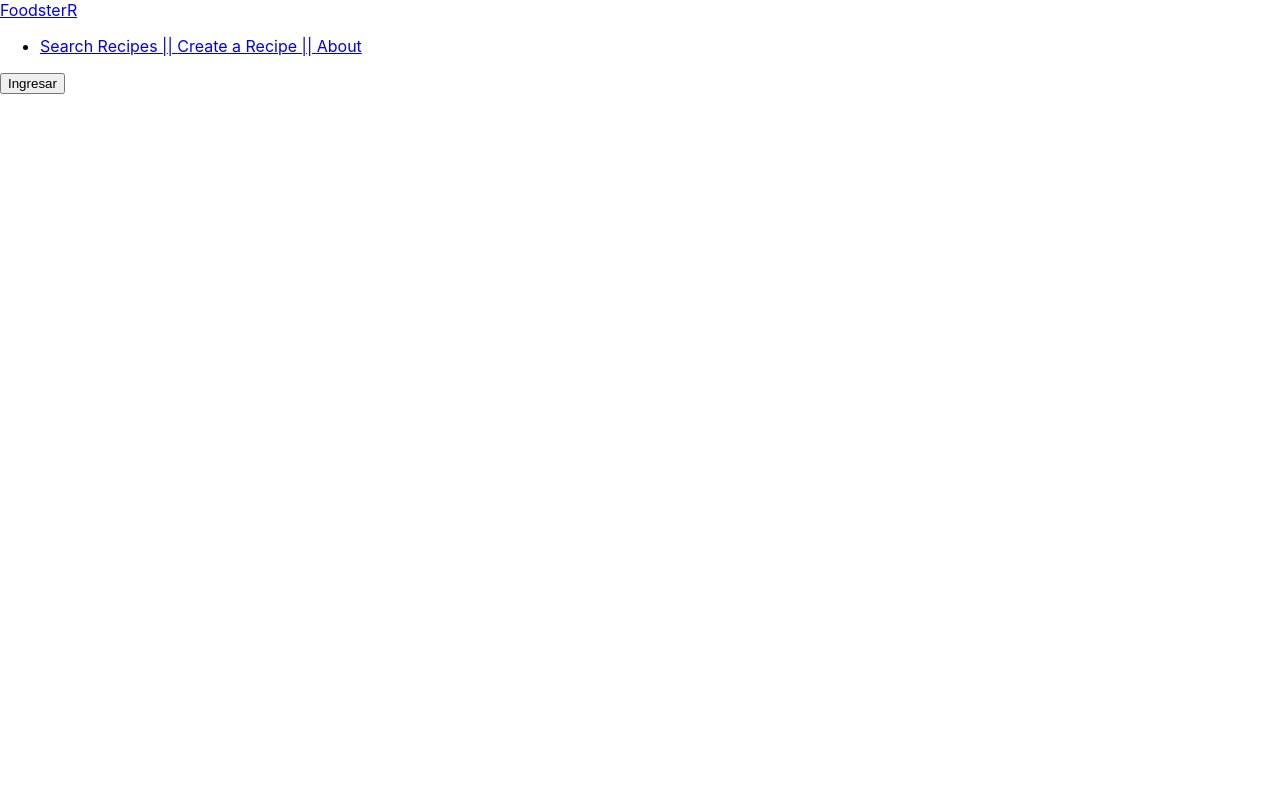
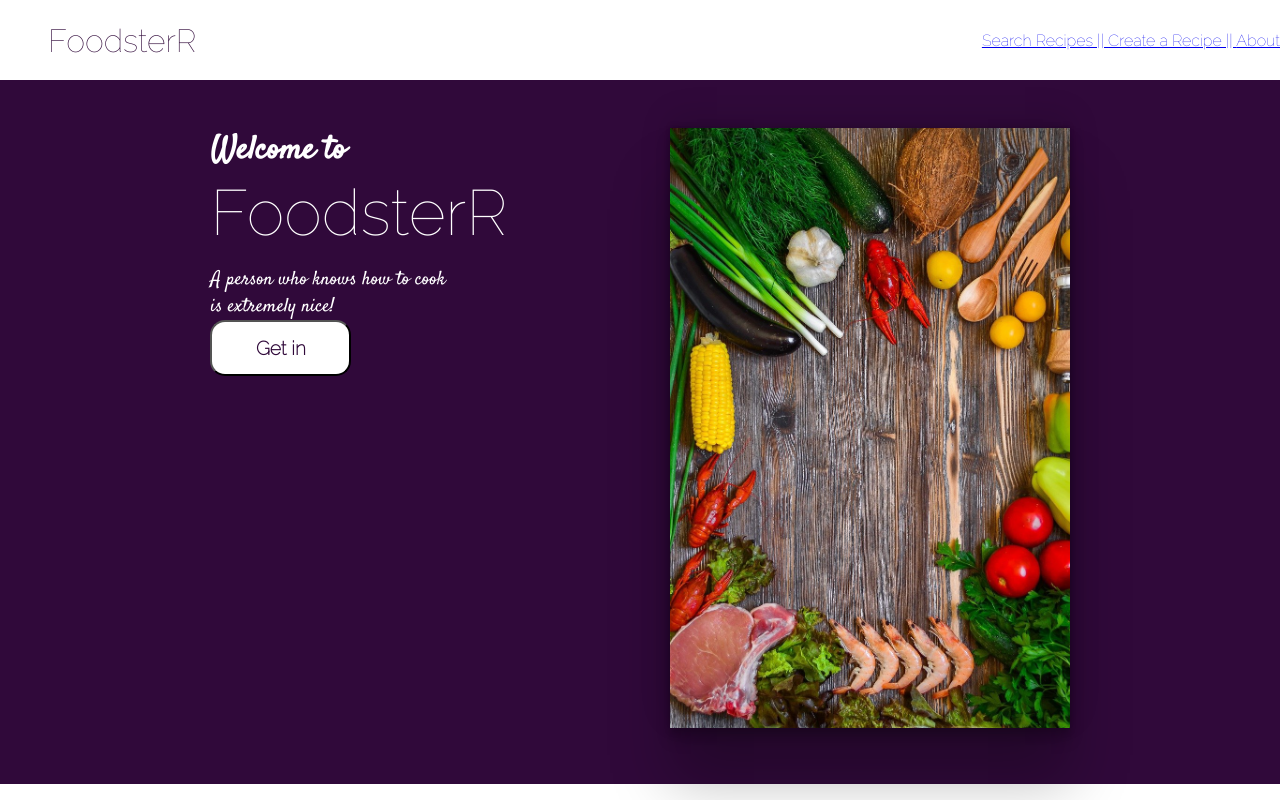
Before and after one commit to wellnahuel/PI.Food.PT07, a React (Create React App) app in the folder client/: page / in a window 1280 px wide. Built offline with nearby package versions, Linux system fonts and the light colour scheme.

Commit message:
32° commit , only resy form for create recipe.Firsts css files ready

```diff
--- a/client/public/index.html
+++ b/client/public/index.html
@@ -15,6 +15,7 @@
       user's mobile device or desktop. See https://developers.google.com/web/fundamentals/web-app-manifest/
     -->
     <link rel="manifest" href="%PUBLIC_URL%/manifest.json" />
+    <link href="https://fonts.googleapis.com/css2?family=Satisfy&display=swap" rel="stylesheet">
     <!--
       Notice the use of %PUBLIC_URL% in the tags above.
       It will be replaced with the URL of the `public` folder during the build.
--- a/client/src/components/Details/Details.jsx
+++ b/client/src/components/Details/Details.jsx
@@ -30,6 +30,8 @@ export default function Details() {
 						<h4>{recipe.diets}</h4>
 						<p dangerouslySetInnerHTML={{__html: recipe.summary,}}/>
 						<h4>{recipe.healthScore}</h4>
+						{/* <p obj.analyzedInstructions[0]?.steps.map(el => el.step)/> */}
+
 					</> :
 					<div>loading...</div>
 				}
--- /dev/null
+++ b/client/src/components/Landing/Landing.css
@@ -0,0 +1,60 @@
+@import url('https://fonts.googleapis.com/css2?family=Montserrat:wght@200&family=Raleway:wght@100&display=swap');
+
+
+.background-container {
+	display: flex;
+	background-color: #30093a;
+	height: 80vh;
+	justify-content: space-evenly;
+	padding: 3rem 3rem 1rem 3rem;
+}
+
+.left-container {
+	display: flex;
+	flex-direction: column;
+}
+
+.welcome {
+	font-family: 'Satisfy', cursive;
+	color: #fff;
+	font-size: 0.5em;
+	margin: 0;
+}
+
+.title {
+	font-family: 'Raleway', sans-serif;
+	color: #ffffff;
+	font-size: 4em;
+}
+
+.phrase {
+	font-family: 'Satisfy', cursive;
+	margin-top: 1rem;
+}
+
+.phrase p {
+	font-family: 'Satisfy', cursive;
+	margin: 0;
+	color: #fff;
+	font-size: 1.2em;
+	font-weight: 300;
+}
+
+.button-get-in {
+	font-family: 'Raleway', sans-serif;
+	font-weight: 900;
+	background-color: #fff;
+	border-radius: 15px;
+	cursor: pointer;
+	color: #30093a;
+	font-size: 1.2em;
+	width: 11vw;
+	height: 7vh;
+}
+
+.landing-image img {
+	max-height: 75vh;
+	box-shadow: rgba(0, 0, 0, 0.25) 0px 54px 55px,
+		rgba(0, 0, 0, 0.12) 0px -12px 30px, rgba(0, 0, 0, 0.12) 0px 4px 6px,
+		rgba(0, 0, 0, 0.17) 0px 12px 13px, rgba(0, 0, 0, 0.09) 0px -3px 5px;
+}
--- a/client/src/components/Landing/Landing.jsx
+++ b/client/src/components/Landing/Landing.jsx
@@ -1,22 +1,30 @@
+import './Landing.css';
 import React from 'react';
 import { Link } from 'react-router-dom';
+import landingImage from '../../../src/images/food-1898194_1280.jpg';
+
 
 export default function Landing() {
     return (
         <React.Fragment>
             <div className='background-container'>
-                <div className='title-container'>
-
-                </div>
-                <div className='info-and-button'>
-                    <Link to='/recipes'>
-                        <button>
-                            Ingresar
-                        </button>
-                    </Link>
+                <div className='left-container'>
+                    <div className='title'>
+                        <h6 className='welcome'>Welcome to</h6>
+                        FoodsterR
+                    </div>
+                    <div className='phrase'>
+                        <p>A person who knows how to cook</p>
+                        <p>is extremely nice!</p>
+                    </div>
+                    <div className='info-and-button'>
+                        <Link to='/recipes'>
+                            <button className='button-get-in'>Get in</button>
+                        </Link>
+                    </div>
                 </div>
                 <div className='landing-image'>
-
+                    <img src={landingImage} alt='landingImage' />
                 </div>
             </div>
         </React.Fragment>
--- /dev/null
+++ b/client/src/components/Navbar/Navbar.css
@@ -0,0 +1,29 @@
+@import url('https://fonts.googleapis.com/css2?family=Montserrat:wght@200&family=Raleway:wght@100&display=swap');
+
+
+.navbar {
+	background-color: #ffffffff;
+	display: flex;
+	flex-direction: row;
+	justify-content: space-between;
+	align-items: center;
+	height: 10vh;
+}
+
+.nav-left {
+    font-family: 'Raleway', cursive;
+	margin-left: 3rem;
+	font-size: 2rem;
+}
+
+.nav-left a {
+	color: #30093a;
+	text-decoration: none;
+}
+
+.list-item {
+    font-family: 'Raleway', cursive;
+    list-style-type: none;
+    text-decoration: none;
+
+}
--- a/client/src/components/Navbar/Navbar.jsx
+++ b/client/src/components/Navbar/Navbar.jsx
@@ -1,4 +1,5 @@
 import { Link } from "react-router-dom";
+import './Navbar.css'
 
 export default function Navbar() {
     return <div className='navbar'>
--- a/client/src/components/Order/Order.jsx
+++ b/client/src/components/Order/Order.jsx
@@ -40,14 +40,14 @@ export default function Order() {
               <option default value=''>Select a Diet</option>
                 <option value='gluten free'>Gluten Free</option>
                 <option value='dairy free'>Ketogenic</option>
-                <option value='vegetarian'>Vegetarian</option>
-                <option value='lacto vegetarian'>Lacto-Vegetarian</option>
-                <option value='ovo vegetarian'>Ovo-Vegetarian</option>
+                <option value='lacto ovo vegetarian'>Vegetarian</option>
+                <option value='lacto ovo vegetarian'>Lacto-Vegetarian</option>
+                <option value='lacto ovo vegetarian'>Ovo-Vegetarian</option>
                 <option value='vegan'>Vegan</option>
                 <option value='pescatarian'>Pescetarian</option>
                 <option value='paleolithic'>Paleo</option>
                 <option value='primal'>Primal</option>
-                <option value='whole30'>Whole 30</option>;
+                <option value='whole 30'>Whole 30</option>;
             </select>
         </div>
     );
--- /dev/null
+++ b/client/src/components/Searchbar/SearchBar.css
@@ -0,0 +1,34 @@
+.searchbar{
+    padding-left: 450px;
+    background-color: #30093a;
+
+    /* ver si hay una mejor manera de alinearlo en el centro, align items? ver eso luego */
+}
+
+.input-search {
+    padding: 0 0.5rem;
+    height: 5.5vh;
+	width: 15vw;
+	border-radius: 10px;
+    border-color: #30093a;
+    font-family: 'Raleway', sans-serif;
+    border-width: 1px;
+
+}
+
+.button-search {
+    font-family: 'Raleway', sans-serif;
+	background-color: #b68fd4;
+	border-radius: 10px;
+	cursor: pointer;
+	color: #ffffff;
+	width: 8vw;
+	height: 6vh;
+	margin-left: 1rem;
+    border-width: 1px;
+}
+
+.button-search:hover {
+	background-color: #612797;
+	color: #ebebeb;
+}
--- a/client/src/components/Searchbar/SearchBar.jsx
+++ b/client/src/components/Searchbar/SearchBar.jsx
@@ -1,6 +1,7 @@
 import { useState } from 'react'
 import { searchRecipes } from '../../actions/index.js'
 import { useDispatch } from 'react-redux'
+import '../Searchbar/SearchBar.css'
 
 export default function Searchbar() {
 
@@ -16,10 +17,10 @@ export default function Searchbar() {
         setSearch(e.target.value)
     }
 
-    return <div>
-        <form onSubmit={onSubmit}>
-            <input type='text' onChange={onInputChange} placeholder='Search' value={search}/>
-            <input type='submit' value='Search'/>
-        </form>
-    </div>
+    return <div className='searchbar'>
+            <form onSubmit={onSubmit}>
+                <input className='input-search' type='text' onChange={onInputChange} placeholder='What do you want to cook?' value={search}/>
+                <input className='button-search' type='submit' value='Search'/>
+            </form>
+        </div>
 }
--- a/client/src/reducers/index.js
+++ b/client/src/reducers/index.js
@@ -91,7 +91,9 @@ export default function reducer(state = initialState, action) {
 
 			const allRecipes = state.recipes
 
-			const recipesFiltered = action.payload === '' ? allRecipes : allRecipes.filter(element => element.diets.includes(action.payload))
+			const recipesFiltered = action.payload === '' ? allRecipes : allRecipes.filter(
+				element => element.diets.includes(action.payload)
+			)
 			/* (element => element.allDiets === action.payload) */
 			return {
 				...state,
```
Also changed, not shown: client/src/components/Form/Form.jsx (+47 -0 lines), client/src/images/food-1898194_1280.jpg (added), 1 other file (tests, documents, lock files or other folders).
